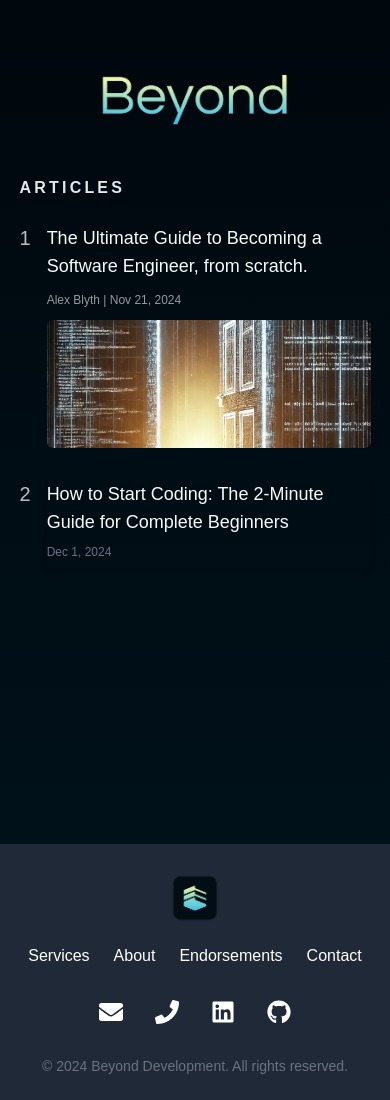
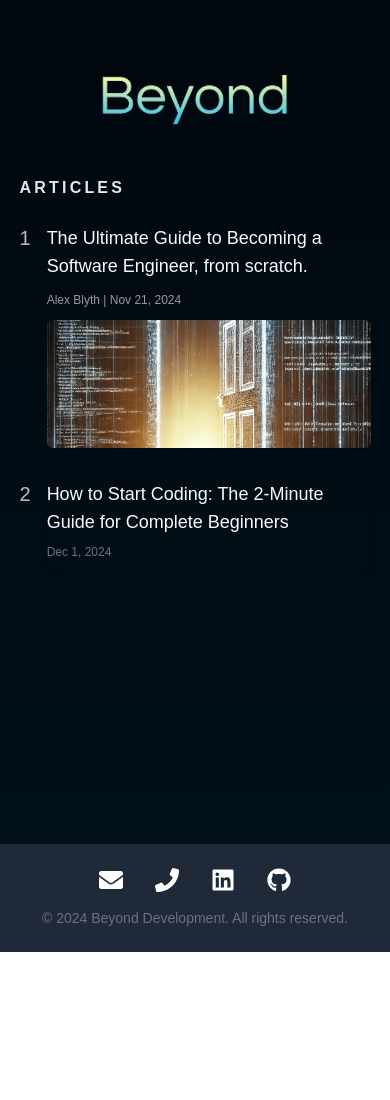
Before and after one commit to blyal/beyond-retail, a Next.js app: page /articles in a window 390 px wide. After the commit the page ends 952 px from the top, so only its background shows below. Built offline with nearby package versions, Linux system fonts and the light colour scheme.

Commit message:
feat: update header/footer layouts

```diff
--- a/src/components/layout/Footer.tsx
+++ b/src/components/layout/Footer.tsx
@@ -7,8 +7,8 @@
 const Footer = () => {
   return (
     <footer id="footer" className="bg-gray-800 text-white pt-6 pb-6">
-      <div className="container mx-auto flex flex-col md:flex-row justify-between items-center md:items-center">
-        <div className="flex items-center justify-center md:justify-start flex-1 mb-4 md:mb-0">
+      <div className="container mx-auto flex flex-col xl:flex-row justify-between items-center">
+        <div className="hidden xl:flex items-center justify-center md:justify-start flex-1 mb-4">
           <Link href="/#home">
             <Image
               src="/logo.png"
@@ -20,7 +20,7 @@
           </Link>
         </div>
 
-        <div className="flex flex-1 justify-center items-center mb-8 md:mb-0">
+        <div className="hidden xl:flex flex-1 justify-center items-center mb-8">
           <div className="flex space-x-6">
             {NAV_LINKS.map((link) => (
               <Link
@@ -35,7 +35,7 @@
           </div>
         </div>
 
-        <div className="flex items-center justify-center md:justify-end flex-1 space-x-8 mb-4 md:mb-0">
+        <div className="flex items-center justify-center md:justify-end flex-1 space-x-8 mb-0">
           <a
             href="mailto:contact@beyonddevelopment.co"
             className="hover:text-gray-400"
--- a/src/components/layout/Header.tsx
+++ b/src/components/layout/Header.tsx
@@ -54,7 +54,7 @@
           <div
             className={`flex items-center transition-opacity duration-500 ${
               isAtTop ? "opacity-0" : "opacity-100"
-            } md:opacity-100`}
+            } xl:opacity-100`}
           >
             <Link href="/#home" onClick={() => setMenuOpen(false)}>
               <Image
@@ -88,7 +88,7 @@
             />
           </div>
 
-          <nav className="hidden md:flex space-x-6 bg-[#00070D] py-2 px-4 rounded-lg">
+          <nav className="hidden xl:flex space-x-4 bg-[#00070D] py-2 px-4 rounded-lg">
             {NAV_LINKS.map((link) => (
               <Link
                 key={link.name}
@@ -112,7 +112,7 @@
 
           {/* Mobile Burger Menu */}
           <div
-            className={`md:hidden p-3 bg-[#00070D] rounded-md flex transition-opacity duration-500 ${
+            className={`xl:hidden p-3 bg-[#00070D] rounded-md flex transition-opacity duration-500 ${
               isAtTop ? "opacity-0" : "opacity-100"
             }`}
           >
```
